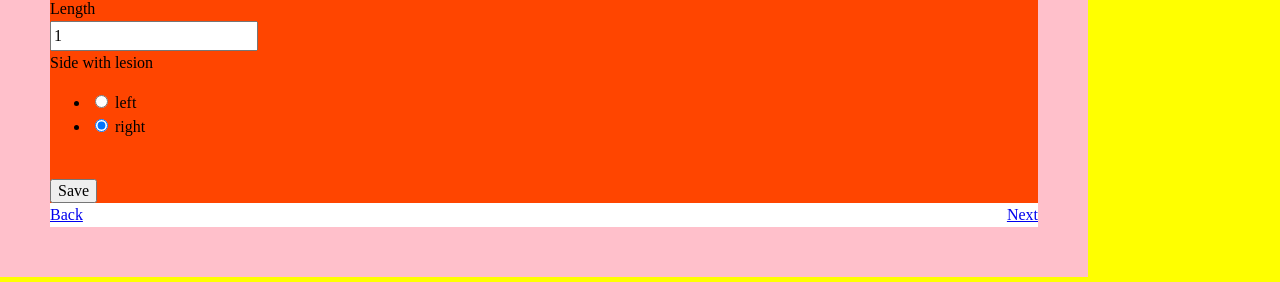
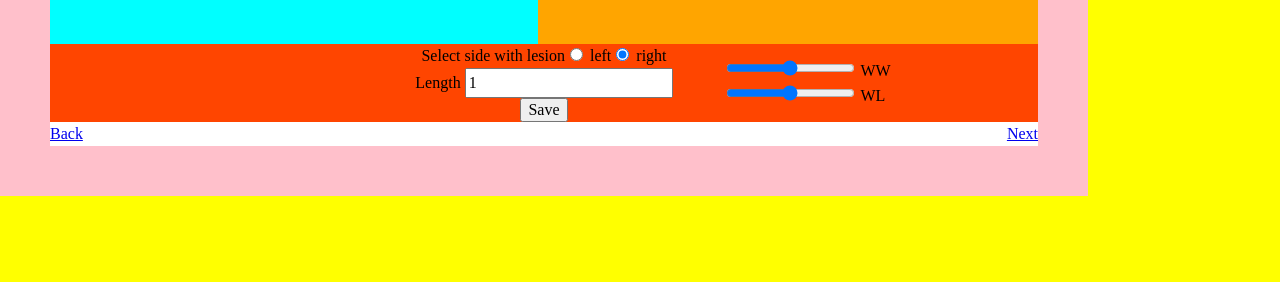
Before and after one commit to chaosdusk/TrueFidelity, a Flask app: page /label/1/0 in a window 1280 px wide. Shown: the part 1182-1464 px from the top of the page. Run offline with Flask 2, Linux system fonts and the light colour scheme; a user stored in the database is signed in; tables that the repository leaves empty hold one stand-in row (values such as "Sample post"); some libraries are stand-ins or nearby versions.

Commit message:
remove double ww wl slide with just one

```diff
--- a/site/app/forms.py
+++ b/site/app/forms.py
@@ -39,5 +39,5 @@ class FieldsRequiredForm(FlaskForm):
 
 class LabelForm(FieldsRequiredForm):
     length = IntegerField('Length')
-    sideChosen = RadioField('Side with lesion', choices=[(0, "left"), (1, "right")])
+    sideChosen = RadioField('Select side with lesion', choices=[(0, "left"), (1, "right")])
     submit = SubmitField('Save')
--- a/site/app/static/css/image-selection.css
+++ b/site/app/static/css/image-selection.css
@@ -64,13 +64,9 @@
     border: none;
 }
 
-.adjustment-container {
-    align-self: center;
-    display: flex;
-    justify-content: space-around;
-    width: 100%;
-    align-items: center;
-    height: 50px;
+.selected-indicator {
+    height: 25px;
+    margin-bottom: 20px;
 }
 
 
@@ -94,3 +90,36 @@ img, div {
     -webkit-user-select: none;
     user-select: none;
 }
+
+#sideChosen {
+    display: flex;
+    margin: 0;
+    padding: 0;
+}
+
+#sideChosen li {
+    display: inline-block;
+}
+
+#sideChosen-container {
+    display: flex;
+}
+
+#choice-form {
+    display: flex;
+    flex-direction: column;
+    align-items: center;
+}
+
+.spacer {
+    flex-grow: 1;
+    flex-basis: 0;
+}
+
+.adjustment-container {
+    height: 100%;
+    display: flex;
+    flex-direction: column;
+    justify-content: center;
+    padding-left: 15px;
+}
--- a/site/app/static/script.js
+++ b/site/app/static/script.js
@@ -85,6 +85,8 @@ function helloWorld(val) {
     console.log(val);
 }
 
+
+// Deprecated versions since only need one
 function updateWW(ww, image) {
     console.log(ww);
     const prevSrc = document.getElementById(image).src;
@@ -102,3 +104,26 @@ function updateWL(wl, image) {
     console.log(match)
     document.getElementById(image).src = "/imagedata/" + match[1] + "/" + wl + "/" + match[3] + "/" + match[4];
 }
+
+
+const imageAimage = document.getElementById('imageAimage')
+const imageBimage = document.getElementById('imageBimage')
+function updateWW(ww) {
+    const AprevSrc = imageAimage.src;
+    const Amatch = AprevSrc.match(/imagedata\/([0-9]+)\/([0-9]+)\/([0-9]+)\/(.*)/)
+    imageAimage.src = "/imagedata/" + Amatch[1] + "/" + Amatch[2] + "/" + ww + "/" + Amatch[4];
+
+    const BprevSrc = imageBimage.src;
+    const Bmatch = BprevSrc.match(/imagedata\/([0-9]+)\/([0-9]+)\/([0-9]+)\/(.*)/)
+    imageBimage.src = "/imagedata/" + Bmatch[1] + "/" + Bmatch[2] + "/" + ww + "/" + Bmatch[4];
+}
+
+function updateWL(wl) {
+    const AprevSrc = imageAimage.src;
+    const Amatch = AprevSrc.match(/imagedata\/([0-9]+)\/([0-9]+)\/([0-9]+)\/(.*)/)
+    imageAimage.src = "/imagedata/" + Amatch[1] + "/" + wl + "/" + Amatch[3] + "/" + Amatch[4];
+
+    const BprevSrc = imageBimage.src;
+    const Bmatch = BprevSrc.match(/imagedata\/([0-9]+)\/([0-9]+)\/([0-9]+)\/(.*)/)
+    imageBimage.src = "/imagedata/" + Bmatch[1] + "/" + wl + "/" + Bmatch[3] + "/" + Bmatch[4];
+}
--- a/site/app/templates/image-selection.html
+++ b/site/app/templates/image-selection.html
@@ -15,8 +15,8 @@
         <div class="image-container">
           <img id="imageAimage" src="/imagedata/{{image.id}}/50/50/true.png" width="500" height="500" draggable="false">
           <canvas id="imageA" value={{imageASide}} class="canvas-ruler" width="500" height="500" draggable="false">Update your browser for HTML5 support</canvas>
-          <div class="adjustment-container {{ 'selected' if currentLabel and currentLabel.side_user_clicked == imageASide }}">
-            <div class="range-input">
+          <div class="selected-indicator {{ 'selected' if currentLabel and currentLabel.side_user_clicked == imageASide }}">
+            <!-- <div class="range-input">
               <input type="range" id="imageAww" name="ww"
                     min="0" max="100" value="50" step="1" oninput="updateWW(this.value, 'imageAimage')">
               <label for="imageAww">WW</label>
@@ -25,7 +25,7 @@
               <input type="range" id="imageAwl" name="wl"
                     min="0" max="100" value="50" step="1" oninput="updateWL(this.value, 'imageAimage')">
               <label for="imageAwl">WL</label>
-            </div>
+            </div> -->
             Left or right {{ imageASide }}
             <!-- TODO! Write a script that chagnes opacity / visibility for both only after both hvae loaded (since this first one always loads first) -->
           </div>
@@ -35,8 +35,8 @@
         <div class="image-container">
           <img id="imageBimage" src="/imagedata/{{image.id}}/50/50/false.png" width="500" height="500" draggable="false">
           <canvas id="imageB" value={{imageBSide}} class="canvas-ruler" width="500" height="500" draggable="false">Update your browser for HTML5 support</canvas>
-          <div class="adjustment-container {{ 'selected' if currentLabel and currentLabel.side_user_clicked == imageBSide }}">
-            <div class="range-input">
+          <div class="selected-indicator {{ 'selected' if currentLabel and currentLabel.side_user_clicked == imageBSide }}">
+            <!-- <div class="range-input">
               <input type="range" id="imageBww" name="ww"
                     min="0" max="100" value="50" step="1" oninput="updateWW(this.value, 'imageBimage')">
               <label for="imageBww">WW</label>
@@ -45,32 +45,51 @@
               <input type="range" id="imageBwl" name="wl"
                     min="0" max="100" value="50" step="1" oninput="updateWL(this.value, 'imageBimage')">
               <label for="imageBwl">WL</label>
-            </div>
+            </div> -->
           </div>
         </div>
 
         <div class="choice-container">
-          Selected: {{ putCorrectLeft }}
-          <form action="" method="post">
-            {{ form.hidden_tag() }}
-            <p>
-              {{ form.length.label }}<br>
-              {{ form.length() }}<br>
-              {% for error in form.length.errors %}
-              <span style="color: red;">[{{ error }}]</span>
-              {% endfor %}
-            </p>
-            <p>
-              {{ form.sideChosen.label }}<br>
-              {{ form.sideChosen(required='required') }}<br>
-              {% for error in form.sideChosen.errors %}
-              <span style="color: red;">[{{ error }}]</span>
-              {% endfor %}
-            </p>
-            <p>{{ form.submit() }}</p>
-            <!-- <label for="length">Length:</label>
-            <input type="number" id="length" name="length" {% if currentLabel %} value={{currentLabel.measurement}} {% endif %}> -->
-          </form>
+          <div class="inner-choice-container" style="display: flex; justify-content: space-evenly;">
+            <div class="spacer"></div>
+            <div class="spacer">
+              <form id="choice-form" action="" method="post">
+                {{ form.hidden_tag() }}
+                <div id="sideChosen-container">
+                  {{ form.sideChosen.label }}
+                  {{ form.sideChosen(required='required') }}
+                  {% for error in form.sideChosen.errors %}
+                  <span style="color: red;">[{{ error }}]</span>
+                  {% endfor %}
+                </div>
+                <div>
+                  {{ form.length.label }}
+                  {{ form.length() }}
+                  {% for error in form.length.errors %}
+                  <span style="color: red;">[{{ error }}]</span>
+                  {% endfor %}
+                </div>
+                <div>{{ form.submit() }}</div>
+                <!-- <label for="length">Length:</label>
+                <input type="number" id="length" name="length" {% if currentLabel %} value={{currentLabel.measurement}} {% endif %}> -->
+              </form>
+            </div>
+          <div class="spacer">
+              <div class="adjustment-container">
+                <div class="range-input">
+                  <input type="range" id="wwRange" name="ww"
+                        min="0" max="100" value="50" step="1" oninput="updateWW(this.value)">
+                  <label for="wwRange">WW</label>
+                </div>
+                <div class="range-input">
+                  <input type="range" id="wlRange" name="wl"
+                        min="0" max="100" value="50" step="1" oninput="updateWL(this.value)">
+                  <label for="wlRange">WL</label>
+                </div>
+              </div>
+            </div>
+          </div>
+
           <div class="navigation-container">
             <a class="navigation-button" href="{{url_for('label_path', batch_id=batch_id, index=index - 1)}}">Back</a>
             <a class="navigation-button" href="{{url_for('label_path', batch_id=batch_id, index=index + 1)}}">Next</a>
```
